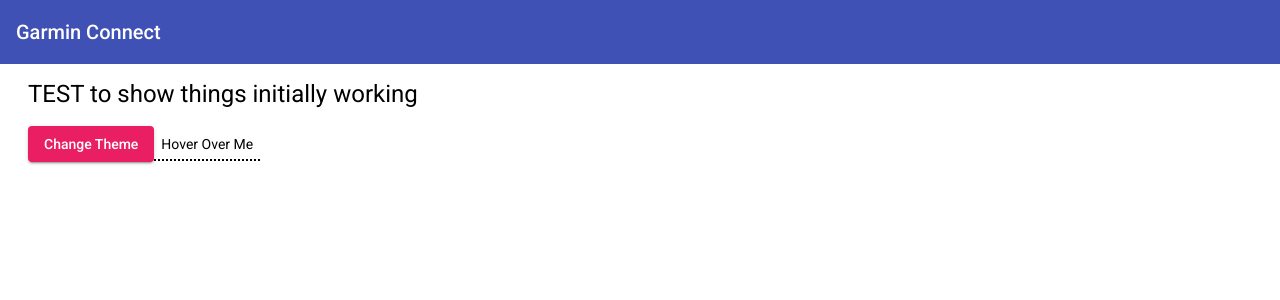
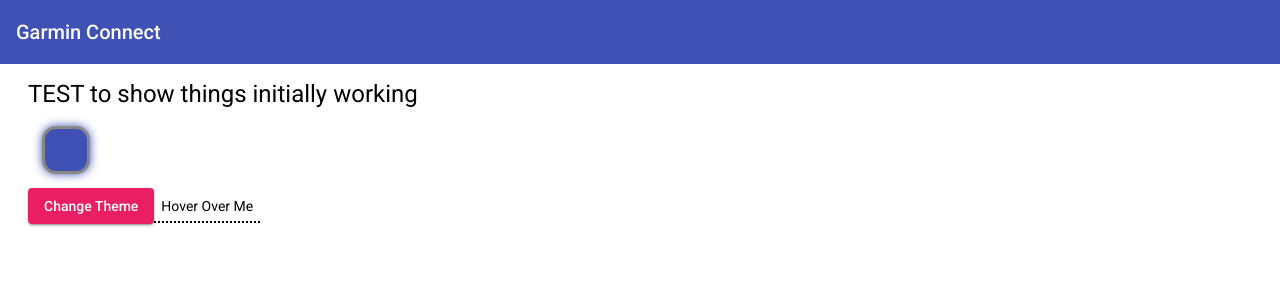
Before and after one commit to danielalanseymour/di-theme-team, an Angular app: page / in a window 1280 px wide. Shown: the top 300 px of the page. Built offline with nearby package versions, Linux system fonts and the light colour scheme; what ngx-material-timepicker would draw is missing.

Commit message:
Started Color palette

```diff
--- a/src/app/features/home/home.component.html
+++ b/src/app/features/home/home.component.html
@@ -1,3 +1,5 @@
 <div class="align-center">
   <h1>TEST to show things initially working</h1>
 </div>
+
+<app-color-palette></app-color-palette>
--- a/src/app/features/home/home.component.scss
+++ b/src/app/features/home/home.component.scss
@@ -0,0 +1,3 @@
+:host {
+  display: block;
+}
--- a/src/app/features/home/home.module.ts
+++ b/src/app/features/home/home.module.ts
@@ -2,10 +2,12 @@ import { NgModule } from '@angular/core';
 import { HomeComponent } from './home.component';
 import { SharedModule } from 'src/app/shared/shared.module';
 import { HomeRoutingModule } from './home-routing.module';
+import { ColorPaletteComponent } from 'src/app/shared/generics/color-palette/color-palette.component';
 
 @NgModule({
   declarations: [
-    HomeComponent
+    HomeComponent,
+    ColorPaletteComponent,
   ],
   imports: [
     SharedModule,
--- /dev/null
+++ b/src/app/shared/generics/color-palette/color-palette.component.scss
@@ -0,0 +1,18 @@
+@import '~@angular/material/theming';
+@import '/src/theme.scss';
+@include mat-core();
+
+$test: map-get($theme, primary);
+
+:host {
+  background-color: mat-color($test);
+  border: 3px solid rgb(138, 135, 135);
+  border-radius: 1em;
+  display: block;
+  height: 1em;
+  padding: 1em;
+  margin: 1em;
+  width: 1em;
+  -webkit-box-shadow: 0 0 10px mat-color($primary);
+  box-shadow: 0 0 10px mat-color($primary);
+}
--- /dev/null
+++ b/src/app/shared/generics/color-palette/color-palette.component.ts
@@ -0,0 +1,13 @@
+import { Component } from '@angular/core';
+
+@Component({
+  selector: 'app-color-palette',
+  styleUrls: ['./color-palette.component.scss'],
+  templateUrl: './color-palette.component.html'
+})
+export class ColorPaletteComponent {
+  name = "TEST";
+
+  constructor() {
+  }
+}
--- a/src/app/shared/generics/index.ts
+++ b/src/app/shared/generics/index.ts
@@ -1 +1,2 @@
 export * from './hover-details/hover-details.component';
+export * from './color-palette/color-palette.component';
--- a/src/theme.scss
+++ b/src/theme.scss
@@ -1,22 +1,14 @@
 @import "../node_modules/@angular/material/theming";
 @include mat-core();
 
-$my-primary: mat-palette($mat-indigo);
-$my-accent: mat-palette($mat-pink);
-
-$my-theme: mat-light-theme($my-primary, $my-accent);
-
-@include angular-material-theme($my-theme);
-
-//   "./node_modules/@angular/material/prebuilt-themes/indigo-pink.css",
-
+$primary: mat-palette($mat-indigo);
+$accent: mat-palette($mat-pink);
+$theme: mat-light-theme($primary, $accent);
+@include angular-material-theme($theme);
 
 .alternative {
-  $my-primary: mat-palette($mat-amber);
-  $my-accent: mat-palette($mat-light-green);
-
-  $my-theme: mat-light-theme($my-primary, $my-accent);
-
-  @include angular-material-theme($my-theme);
-
+  $primary: mat-palette($mat-amber);
+  $accent: mat-palette($mat-light-green);
+  $theme: mat-light-theme($primary, $accent);
+  @include angular-material-theme($theme);
 }
```
Also changed, not shown: src/app/shared/generics/color-palette/color-palette.component.html (added).
